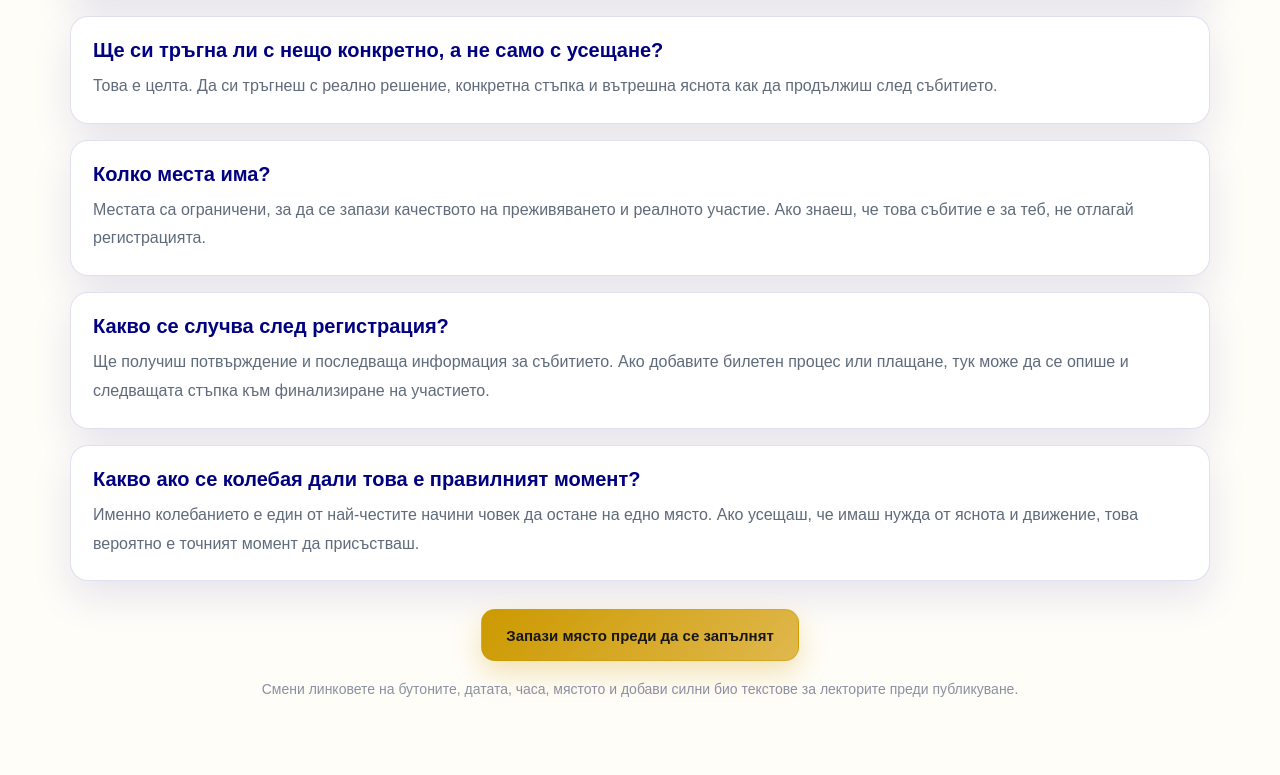
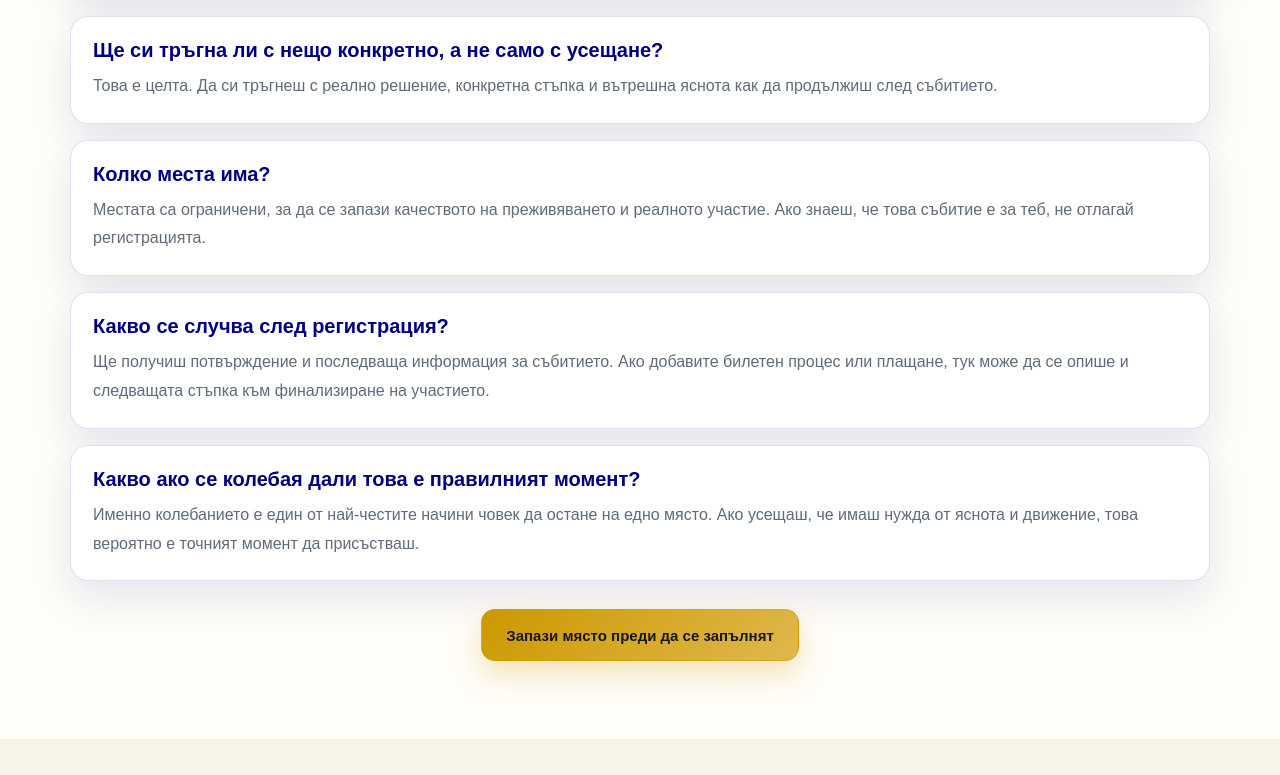
Before and after one commit to nikolaysaev/dn-ms-demo, a plain HTML site: page index.html in a window 1280 px wide. Shown: the part 9281-10056 px from the top of the page. After the commit the page ends 10020 px from the top, so only its background shows below. Drawn offline with Linux system fonts and the light colour scheme.

Commit message:
Remove publish reminder footer

```diff
--- a/index.html
+++ b/index.html
@@ -1302,9 +1302,6 @@
           <div class="section-cta">
             <a href="#registration" class="btn btn-primary">Запази място преди да се запълнят</a>
           </div>
-          <div class="footer-note">
-            Смени линковете на бутоните, датата, часа, мястото и добави силни био текстове за лекторите преди публикуване.
-          </div>
         </div>
       </div>
     </section>
```
